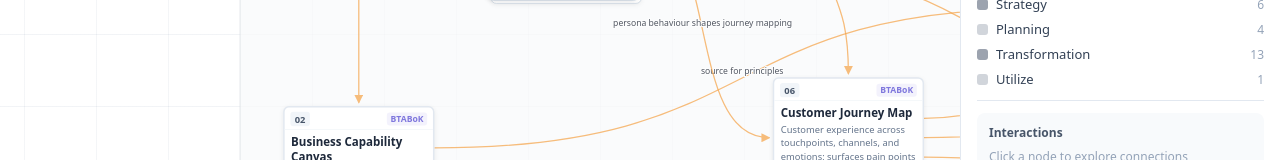
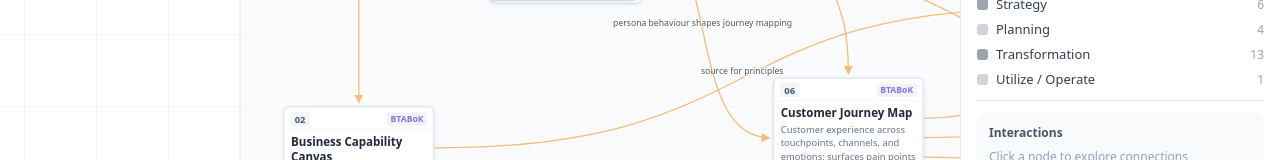
Before and after one commit to hza/btabok-adlc, a React (Vite) app: page / in a window 1280 px wide. Shown: the part 386-546 px from the top of the page. Built offline with nearby package versions, Linux system fonts and the light colour scheme.

Commit message:
feat: enhance SelectedPanel with onPhaseClick handler and update phase label for clarity

```diff
--- a/src/App.tsx
+++ b/src/App.tsx
@@ -239,10 +239,7 @@ export default function App() {
               </defs>
 
               {showSwimlanes && phaseBands.map(({ ph, minX, maxX, style }) => (
-                <g key={ph} style={{ cursor: 'pointer' }} onClick={() => {
-                  setSelectedId(null);
-                  setSelectedPhase(p => p === ph ? null : ph);
-                }}>
+                <g key={ph}>
                   <rect x={minX} y={0} width={maxX - minX} height={canvasH}
                     fill={style.bg} stroke={style.band} strokeWidth="1" opacity="0.72"/>
                   <rect x={minX} y={0} width={maxX - minX} height={24}
@@ -301,7 +298,7 @@ export default function App() {
           overflowY: 'auto', flexShrink: 0, fontSize: 14, color: '#334155',
         }}>
           {selectedNode
-            ? <SelectedPanel node={selectedNode} outgoing={outgoing} incoming={incoming}/>
+            ? <SelectedPanel node={selectedNode} outgoing={outgoing} incoming={incoming} onPhaseClick={ph => { setSelectedId(null); setSelectedPhase(ph); }}/>
             : selectedPhase
               ? <PhasePanel phase={selectedPhase} onClose={() => setSelectedPhase(null)}/>
               : <LegendPanel/>}
--- a/src/components/Sidebar.tsx
+++ b/src/components/Sidebar.tsx
@@ -13,9 +13,10 @@ interface SelectedPanelProps {
   node: NodeData;
   outgoing: { e: EdgeData; n: NodeData }[];
   incoming: { e: EdgeData; n: NodeData }[];
+  onPhaseClick: (ph: Phase) => void;
 }
 
-export const SelectedPanel = React.memo(function SelectedPanel({ node, outgoing, incoming }: SelectedPanelProps) {
+export const SelectedPanel = React.memo(function SelectedPanel({ node, outgoing, incoming, onPhaseClick }: SelectedPanelProps) {
   const bc = badgeColor(node.badge);
   return (
     <div style={{ padding: 16 }}>
@@ -37,7 +38,7 @@ export const SelectedPanel = React.memo(function SelectedPanel({ node, outgoing,
         </div>
       )}
       <div style={{ display: 'flex', flexWrap: 'wrap', gap: 5, marginBottom: 8 }}>
-        <Tag label={PHASE_LABEL[node.phase] + ' Phase'} dot={PHASE_STYLES[node.phase].band} />
+        <Tag label={PHASE_LABEL[node.phase] + ' Phase'} dot={PHASE_STYLES[node.phase].band} onClick={() => onPhaseClick(node.phase)} />
         {node.external  && <Tag label="External" dot={BADGE_COLORS.amber} />}
         <span style={{ background: `${bc}18`, color: bc, borderRadius: 4,
           padding: '1px 6px', fontSize: 10, fontWeight: 600, lineHeight: 1.4, alignSelf: 'center' }}>
@@ -216,12 +217,13 @@ export const LegendPanel = React.memo(function LegendPanel() {
   );
 });
 
-function Tag({ label, dot }: { label: string; dot?: string }) {
+function Tag({ label, dot, onClick }: { label: string; dot?: string; onClick?: () => void }) {
   return (
-    <span style={{
+    <span onClick={onClick} style={{
       display: 'inline-flex', alignItems: 'center', gap: 5,
       background: '#F1F5F9', borderRadius: 20,
       padding: '2px 9px', fontSize: 11, color: '#334155', fontWeight: 500,
+      ...(onClick && { cursor: 'pointer' }),
     }}>
       {dot && <span style={{ width: 6, height: 6, borderRadius: '50%', background: dot, flexShrink: 0 }}/>}
       {label}
--- a/src/model.ts
+++ b/src/model.ts
@@ -31,7 +31,7 @@ export const PHASE_LABEL: Record<Phase, string> = {
   strategy:       'Strategy',
   planning:       'Planning',
   transformation: 'Transformation',
-  utilize:        'Utilize',
+  utilize:        'Utilize / Operate',
 };
 
 export const PHASE_DESCRIPTION: Record<Phase, string> = {
```
